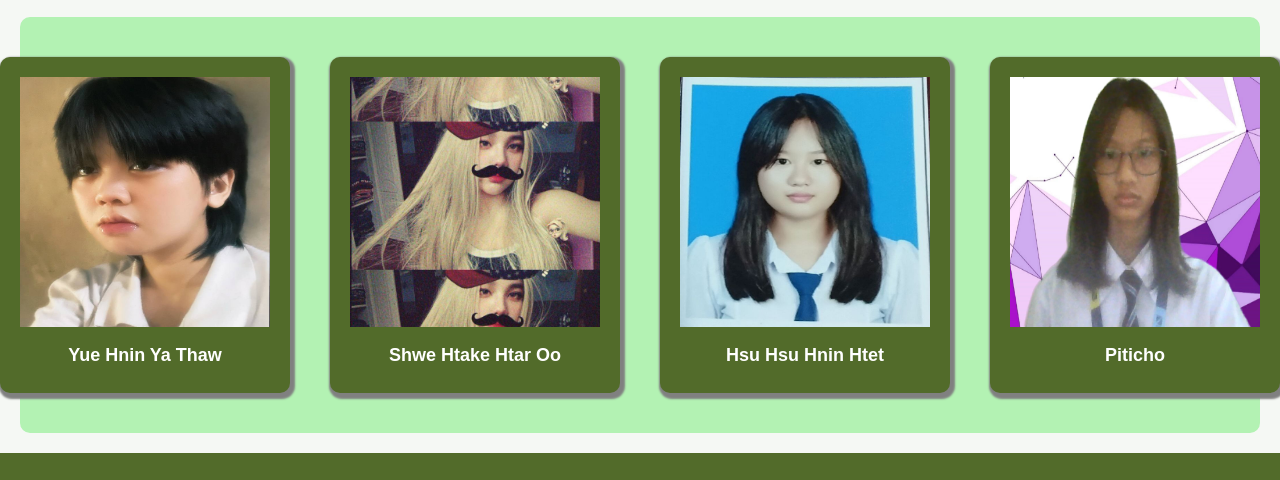
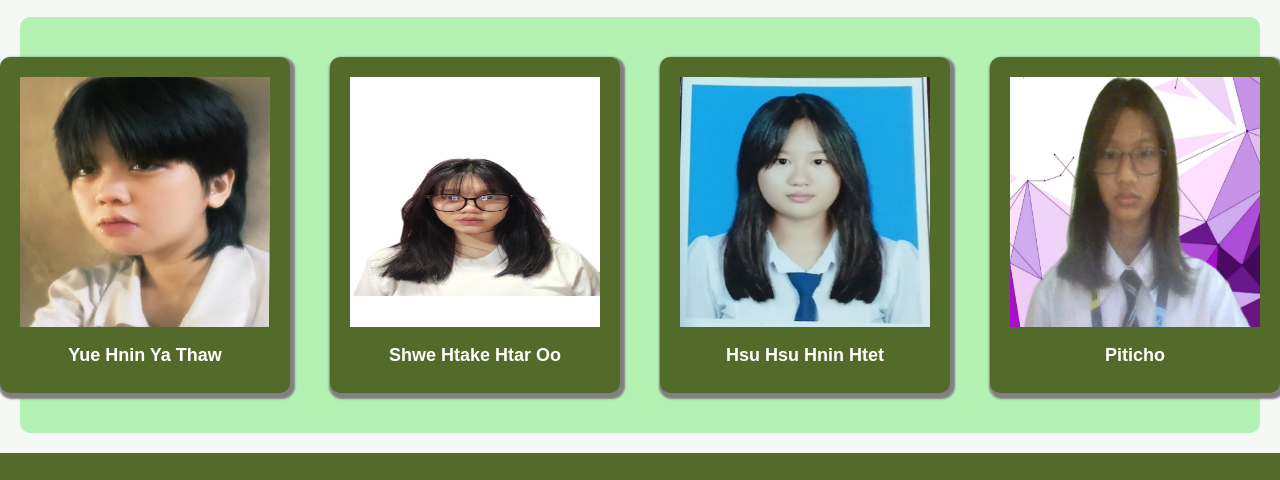
Before and after one commit to uhninyathaw-commits/Guardians-Of-The-Earth, a plain HTML site: page about_us.html in a window 1280 px wide. Shown: the part 1323-1803 px from the top of the page. Drawn offline with Linux system fonts and the light colour scheme.

Commit message:
Update about_us.html

```diff
--- a/about_us.html
+++ b/about_us.html
@@ -57,7 +57,7 @@
                 <h4>Yue Hnin Ya Thaw</h4>
             </div>
             <div class="au-member-card">
-                <img src="images/shhO.jpg" alt="shho">
+                <img src="images/Media (8).jpg" alt="shho">
                 <h4>Shwe Htake Htar Oo</h4>
             </div>
             <div class="au-member-card">
```
